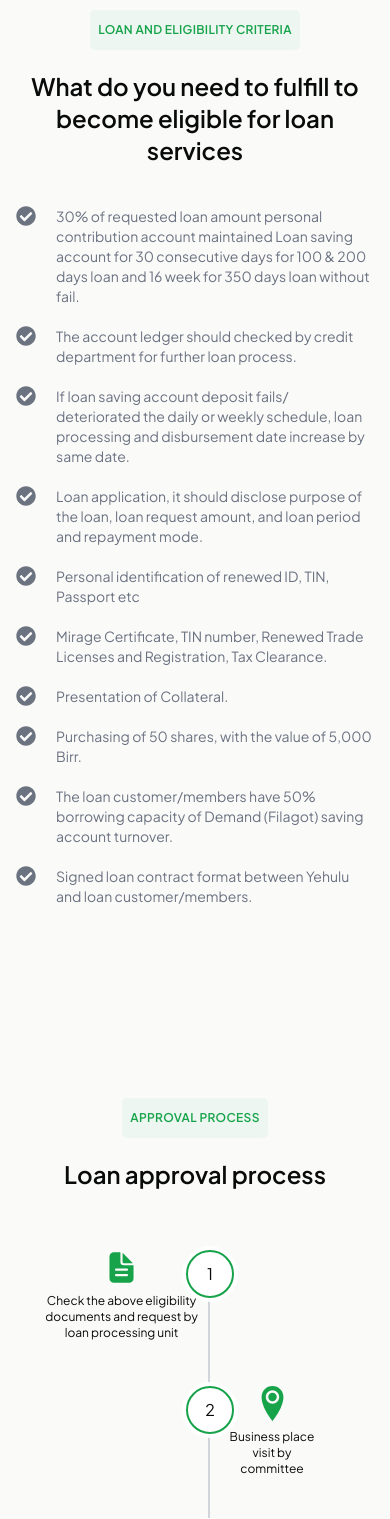
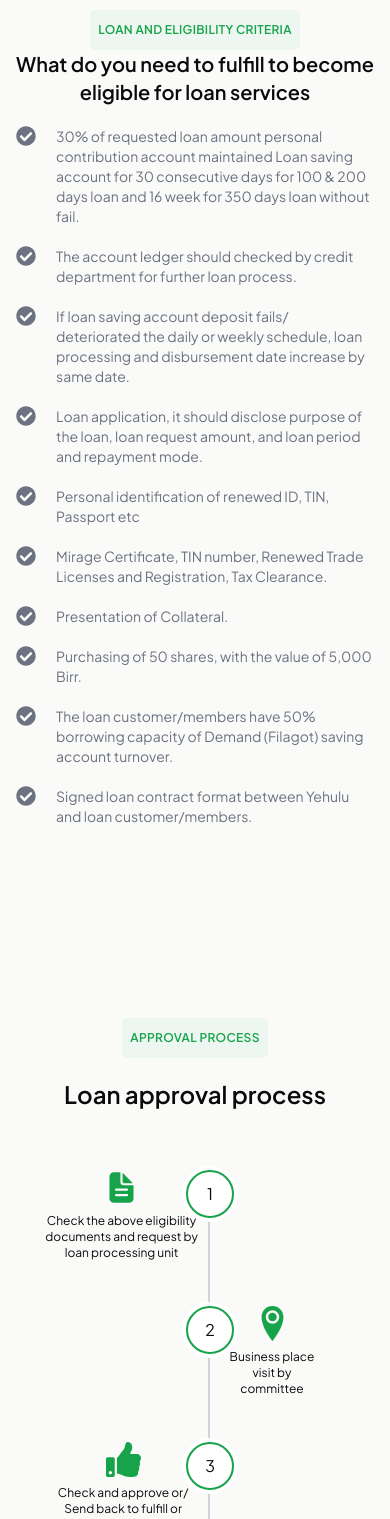
Before and after one commit to Upsurge-Tech/Project-Yehulusaccos-Frontend, a Next.js app: page /en/loan_eligibility in a window 390 px wide. Shown: the part 140-1659 px from the top of the page. Built offline with nearby package versions, Linux system fonts and the light colour scheme.

Commit message:
contact from nodemailer and loan animation.

```diff
--- /dev/null
+++ b/app/api/sendEmail/route.ts
@@ -0,0 +1,42 @@
+import { NextApiRequest, NextApiResponse } from 'next';
+
+import nodemailer from 'nodemailer';
+
+export default async function sendEmail(req: NextApiRequest, res: NextApiResponse){
+  if (req.method !== 'POST') {
+    return res.status(405).send({ message: 'Only POST requests allowed' });
+  }
+  const { fullname, email, phone, city, reason, message } = req.body;
+
+  const transporter = nodemailer.createTransport({
+    host: process.env.SMTP_HOST,
+    port: process.env.SMTP_PORT,
+    secure: true,
+    auth: {
+      user: process.env.EMAIL_USER,
+      pass: process.env.EMAIL_PASS,
+    },
+  } as any);
+
+  const confirmationMailOptions = {
+    from: process.env.EMAIL_USER,
+    to: email,
+    subject: 'Confirmation Email',
+    text: `Hello ${fullname},\n\nThank you for contacting us. We have received your message and will get back to you shortly.\n\nBest regards,\nYehulusaccos Team`,
+  };
+
+  const companyMailOptions = {
+    from: process.env.EMAIL_USER,
+    to: process.env.TO_EMAIL,
+    subject: 'New Contact Form Submission',
+    text: `New contact form submission:\n\nName: ${fullname}\nEmail: ${email}\nPhone: ${phone}\nCity: ${city}\nReason: ${reason}\nMessage: ${message}`,
+  };
+
+  try {
+    await transporter.sendMail(confirmationMailOptions);
+    await transporter.sendMail(companyMailOptions);
+    res.status(200).json({ status: 'success' });
+  } catch (error: any) {
+    res.status(500).json({ status: 'error', message: error.message });
+  }
+};
--- /dev/null
+++ b/components/animation/BarFillAnimation.tsx
@@ -0,0 +1,31 @@
+import React, { useEffect, useRef, useState } from 'react';
+import { motion, AnimatePresence } from 'framer-motion';
+
+const BarFillAnimation = ({ duration, onComplete }) => {
+  const [isCompleted, setIsCompleted] = useState(false);
+  const fillRef = useRef();
+
+  useEffect(() => {
+    const timer = setTimeout(() => {
+      setIsCompleted(true);
+      if (onComplete) onComplete();
+    }, duration * 1000);
+
+    return () => clearTimeout(timer);
+  }, [duration, onComplete]);
+
+  return (
+    <div className="relative h-full w-full">
+      <div className="absolute top-0 left-0 h-full w-2 bg-gray-300"></div>
+      <motion.div
+        ref={fillRef}
+        initial={{ height: 0 }}
+        animate={{ height: '100%' }}
+        transition={{ duration }}
+        className="absolute top-0 left-0 w-2 bg-green-500"
+      />
+    </div>
+  );
+};
+
+export default BarFillAnimation;
--- a/components/contact/ContactForm.tsx
+++ b/components/contact/ContactForm.tsx
@@ -4,6 +4,7 @@ import { useTranslations } from "next-intl";
 
 const ContactForm = () => {
   const tContactForm = useTranslations("ContactUs.ContactForm");
+  const ButtonText = tContactForm("Button");
 
   const [fullname, setFullname] = useState("");
   const [email, setEmail] = useState("");
@@ -14,53 +15,30 @@ const ContactForm = () => {
   const [loading, setLoading] = useState(false);
   const [status, setStatus] = useState("");
 
-  const ButtonText = tContactForm("Button");
-
-  const handleSubmit = async (e: { preventDefault: () => void }) => {
+  const handleSubmit = async (e: { preventDefault: () => void; }) => {
     e.preventDefault();
     setLoading(true);
-    try {
-      const response = await fetch("https://formspree.io/f/mwkggpqv", {
+
+    const response = await fetch('/api/sendEmail', {
       method: "POST",
       headers: {
         "Content-Type": "application/json",
       },
-        body: JSON.stringify({
-          fullname,
-          email,
-          phone,
-          city,
-          reason,
-          message,
-        }),
+      body: JSON.stringify({ fullname, email, phone, city, reason, message }),
     });
+
+    setLoading(false);
 
     if (response.ok) {
       setStatus("success");
-        setFullname("");
-        setEmail("");
-        setPhone("");
-        setCity("");
-        setReason("");
-        setMessage("");
     } else {
       setStatus("error");
-      }
-    } catch (error) {
-      console.error("Error sending message:", error);
-      setStatus("error");
-    } finally {
-      setLoading(false);
     }
   };
 
   return (
     <div className="w-full rounded-lg p-8">
-      <form
-        onSubmit={handleSubmit}
-        action="https://formspree.io/f/mwkggpqv"
-        method="POST"
-      >
+      <form onSubmit={handleSubmit}>
         <div className="mb-4 space-y-3">
           <label className="block text-gray-700">
             {tContactForm("FullName")}
--- a/components/loan_eligibility/EligibilityCriteria.tsx
+++ b/components/loan_eligibility/EligibilityCriteria.tsx
@@ -2,55 +2,74 @@ import React from "react";
 import Image from "next/image";
 import { FaCheckCircle } from "react-icons/fa";
 import { useTranslations } from "next-intl";
-
+import TitleFadeIn from "../animation/TitleFadeIn";
+import SlideFrom from "../animation/SlideFrom";
+import FadeIn from "../animation/FadeIn";
+import currlyarrow from "@/public/curlyarrow.svg";
 
 const EligibilityCriteria = () => {
   const tEligibility = useTranslations("Loan.EligibilityCriteria");
   const tEligibilityList = useTranslations("Loan.EligibilityCriteria.Criterias");
 
-  const criterias = ["Criteria1", "Criteria2", "Criteria3", "Criteria4", "Criteria5", "Criteria6", "Criteria7", "Criteria8", "Criteria9", "Criteria10"]
+  const criterias = ["Criteria1", "Criteria2", "Criteria3", "Criteria4", "Criteria5", "Criteria6", "Criteria7", "Criteria8", "Criteria9", "Criteria10"];
 
   return (
-    <div className=" flex flex-col max-w-xl gap-y-5 lg:gap-y-0">
-      <div className="hidden lg:flex absolute top-[500px] -left-4">
+    <div className="grid lg:grid-cols-4">
+      <div className="hidden lg:flex items-center" suppressHydrationWarning>
+        <SlideFrom className="" from="left" delay={1.3}>
           <Image
             src="/leftHandMoney.svg"
             alt="A hand with multiple 100 ETB bills"
             width={270}
             height={100}
           />
+        </SlideFrom>
       </div>
-      <div className="hidden lg:flex absolute top-[500px] right-1">
+      <div className="flex flex-col col-span-2 items-center">
+        <div className="bg-primarySoft lg:mb-10 self-center text-primary flex items-center justify-center text-xs font-semibold tracking-wide w-fit mx-auto  px-2 h-10 rounded-lg">
+          <TitleFadeIn
+            duration={1.5}
+            className="font-semibold"
+            title={tEligibility("Header")}
+          />
+        </div>
+        <h2 className="font-semibold text-center text-xl lg:text-4xl">
+          <TitleFadeIn
+            duration={1.5}
+            className="font-semibold"
+            title={tEligibility("Statement")}
+          />
+        </h2>
+        <div className="hidden lg:flex relative -rotate-45 bottom-[300px] left-[470px] " suppressHydrationWarning>
+          <Image
+            src={currlyarrow}
+            alt="curly green arrow"
+            width={150}
+            height={100}
+          />
+        </div>
+        <div className="flex flex-col gap-y-5 max-w-lg self-center mt-5 lg:mt-0">
+          {criterias.map((criteria, index) => (
+            <FadeIn key={criteria} delay={index * 0.2} className="">
+              <div className="flex  gap-x-5  text-gray-500">
+                <div>
+                  <FaCheckCircle size={20} />
+                </div>
+                <p className=" text-sm">{tEligibilityList(`${criteria}`)}</p>
+              </div>
+            </FadeIn>
+          ))}
+        </div>
+      </div>
+      <div className="hidden lg:flex items-center" suppressHydrationWarning>
+        <SlideFrom className="" from="right" delay={1.3}>
           <Image
             src="/rightHandMoney.svg"
             alt="A hand with multiple 200 ETB bills"
             width={270}
             height={100}
           />
-      </div>
-      <div className="bg-primarySoft lg:mb-10 self-center text-primary flex items-center justify-center text-xs font-semibold tracking-wide  px-2 h-10 rounded-lg">
-        {tEligibility("Header")}
-      </div>
-      <h2 className="font-semibold text-center text-2xl lg:text-4xl">
-        {tEligibility("Statement")}
-      </h2>
-      <div className="hidden lg:flex relative -rotate-45 bottom-[180px] left-[470px] ">
-        <Image
-          src="/curlyarrow.svg"
-          alt="curly green arrow"
-          width={80}
-          height={100}
-        />
-      </div>
-      <div className="flex flex-col gap-y-5 max-w-lg self-center mt-5 lg:mt-0">
-        {criterias.map((criteria) => (
-          <div key={criteria} className="flex  gap-x-5  text-gray-500">
-            <div>
-              <FaCheckCircle size={20} />
-            </div>
-            <p className=" text-sm">{tEligibilityList(`${criteria}`)}</p>
-          </div>
-        ))}
+        </SlideFrom>
       </div>
     </div>
   );
--- a/components/loan_eligibility/LoanApprovalProcess.tsx
+++ b/components/loan_eligibility/LoanApprovalProcess.tsx
@@ -3,6 +3,7 @@ import Image from "next/image";
 import Stepper from "./Stepper";
 
 import { useTranslations } from "next-intl";
+import TitleFadeIn from "../animation/TitleFadeIn";
 
 const LoanApprovalProcess = () => {
 
@@ -10,10 +11,18 @@ const LoanApprovalProcess = () => {
   return (
     <div className="flex flex-col max-w-xl gap-y-5 lg:gap-y-0">
       <div className="bg-primarySoft lg:mb-10 self-center text-primary flex items-center justify-center text-xs font-semibold tracking-wide  px-2 h-10 rounded-lg">
-        {tApproval("Header")}
+        <TitleFadeIn
+          duration={1.5}
+          className=""
+          title={tApproval("Header")}
+        />
       </div>
       <h2 className="font-semibold text-center text-2xl lg:text-4xl">
-        {tApproval("Statement")}
+      <TitleFadeIn
+          duration={1.5}
+          className=""
+          title={tApproval("Statement")}
+        />
       </h2>
       <div className="hidden lg:flex relative -rotate-45 bottom-[120px] left-[300px] ">
         <Image
--- a/components/loan_eligibility/LoanServices.tsx
+++ b/components/loan_eligibility/LoanServices.tsx
@@ -4,13 +4,13 @@ import { FaCheckCircle } from "react-icons/fa";
 import { GoDotFill } from "react-icons/go";
 import LoanSavingTable from "./LoanSavingTable";
 import { useTranslations } from "next-intl";
+import FadeIn from "../animation/FadeIn";
 
 
 const LoanServices = () => {
 
   const tLoanTypes = useTranslations("Loan.LoanTypes");
   const tLoanTypesList = useTranslations("Loan.LoanTypes.TypesOfLoans");
-
   const typeOfLoans = ["Type1", "Type2", "Type3", "Type4", "Type5", "Type6", "Type7", "Type8", "Type9", "Type10", "Type11"]
 
   return (
@@ -30,6 +30,7 @@ const LoanServices = () => {
         />
       </div>
       <div className="grid grid-cols-1 md:grid-cols-2 gap-y-7 lg:gap-x-36 w-full  ">
+        <FadeIn delay={1.3} className="">
           <div className="flex items-center gap-x-5 text-gray-500">
               <div>
                 <FaCheckCircle size={20} />
@@ -38,6 +39,8 @@ const LoanServices = () => {
                 {tLoanTypes("LoanSaving")}
               </p>
           </div>
+        </FadeIn>
+        <FadeIn delay={1.3} className="">
           <div className="flex items-center   gap-x-5 text-gray-500">
             <div>
               <FaCheckCircle size={20} />
@@ -46,6 +49,8 @@ const LoanServices = () => {
               {tLoanTypes("DailyIncome")}
             </p>
           </div>
+        </FadeIn>
+        <FadeIn delay={1.3} className="">
           <div className="flex flex-col text-gray-500 gap-y-5 ">
               <div className="flex items-center gap-x-5">
                 <div>
@@ -56,6 +61,8 @@ const LoanServices = () => {
                 </p>
               </div>
             </div>
+        </FadeIn>
+        <FadeIn delay={1.3} className="">
           <div className="flex gap-y-5 text-gray-500">
             <div className="flex gap-x-5 items-center">
               <div>
@@ -66,6 +73,8 @@ const LoanServices = () => {
               </p>
             </div>
           </div>
+        </FadeIn>
+        <FadeIn delay={1.3} className="">
           <div className="grid grid-cols-1 place-items-center lg:ml-10 lg:place-items-start lg:grid-cols-2  items-center w-full gap-y-4 gap-x-0 lg:gap-x-5 text-gray-500">
             {typeOfLoans.map((loan) => (
               <div className="flex items-center w-52 lg:w-auto" key={loan}>
@@ -76,10 +85,14 @@ const LoanServices = () => {
               </div>
             ))}
           </div>
+        </FadeIn>
+        <FadeIn delay={1.3} className="">
           <LoanSavingTable />
+        </FadeIn>
       </div>
     </div>
   );
 };
 
+
 export default LoanServices;
--- a/components/loan_eligibility/Stepper.tsx
+++ b/components/loan_eligibility/Stepper.tsx
@@ -4,6 +4,8 @@ import { FaMoneyBillTransfer } from "react-icons/fa6";
 import { ImLocation2 } from "react-icons/im";
 import { IoDocumentText } from "react-icons/io5";
 import { useTranslations } from "next-intl";
+import FadeIn from "../animation/FadeIn";
+import TitleFadeIn from "../animation/TitleFadeIn";
 
 const Stepper = () => {
 
@@ -21,12 +23,15 @@ const Stepper = () => {
             className="self-center text-primary font-medium leading-tight"
           />
           <p className="text-xs lg:text-sm self-end">
-            {tStepper("Step1")}
+            <TitleFadeIn
+              duration={1}
+              className=""
+              title={tStepper("Step1")} />
           </p>
         </div>
       </li>
       <li className="mb-10 ms-6 h-24">
-        <span className="absolute flex items-center justify-center w-12 h-12 rounded-full bg-white border-2 border-primary -start-6 ring-4 ring-white ">
+        <span className="absolute flex items-center justify-center w-12 h-12 rounded-full bg-white border-2 border-primary -start-6 ring-4 ring-white">
           2
         </span>
         <div className="relative flex flex-col gap-2  items-center max-w-[15rem] text-center right-20 lg:right-auto">
@@ -35,7 +40,11 @@ const Stepper = () => {
             className="font-medium leading-tight text-primary"
           />
           <p className="text-xs lg:text-sm max-w-24 lg:max-w-xs">
-            {tStepper("Step2")}
+            <TitleFadeIn
+              duration={1.1}
+              className=""
+              title={tStepper("Step2")}
+            />
           </p>
         </div>
       </li>
@@ -49,7 +58,11 @@ const Stepper = () => {
             className="self-center text-primary font-medium leading-tight"
           />
           <p className="text-xs lg:text-sm self-end">
-            {tStepper("Step3")}
+          <TitleFadeIn
+              duration={1.2}
+              className=""
+              title={tStepper("Step3")}
+            />
           </p>
         </div>
       </li>
@@ -62,7 +75,12 @@ const Stepper = () => {
             size={35}
             className="font-medium leading-tight text-primary"
           />
-          <p className="text-xs lg:text-sm">{tStepper("Step4")}</p>
+          <p className="text-xs lg:text-sm">
+            <TitleFadeIn
+              duration={1.3}
+              className=""
+              title={tStepper("Step4")}/>
+          </p>
         </div>
       </li>
     </ol>
--- /dev/null
+++ b/components/loan_eligibility/hold.tsx
@@ -0,0 +1,76 @@
+import React from "react";
+import Image from "next/image";
+import { FaCheckCircle } from "react-icons/fa";
+import { useTranslations } from "next-intl";
+import TitleFadeIn from "../animation/TitleFadeIn";
+import SlideFrom from "../animation/SlideFrom";
+import FadeIn from "../animation/FadeIn";
+import currlyarrow from "@/public/curlyarrow.svg";
+
+const EligibilityCriteria = () => {
+  const tEligibility = useTranslations("Loan.EligibilityCriteria");
+  const tEligibilityList = useTranslations("Loan.EligibilityCriteria.Criterias");
+
+  const criterias = ["Criteria1", "Criteria2", "Criteria3", "Criteria4", "Criteria5", "Criteria6", "Criteria7", "Criteria8", "Criteria9", "Criteria10"]
+
+  return (
+    <div className=" flex flex-col max-w-xl gap-y-5 lg:gap-y-0">
+      <div className="hidden lg:flex absolute top-[500px] -left-4 border border-black">
+        <SlideFrom className="" from="left">
+          <Image
+            src="/leftHandMoney.svg"
+            alt="A hand with multiple 100 ETB bills"
+            width={270}
+            height={100}
+          />
+        </SlideFrom>
+      </div>
+      <div className="hidden lg:flex absolute top-[500px] right-1 border border-black">
+        <SlideFrom className="" from="right">
+          <Image
+            src="/rightHandMoney.svg"
+            alt="A hand with multiple 200 ETB bills"
+            width={270}
+            height={100}
+          />
+        </SlideFrom>
+      </div>
+      <div className="bg-primarySoft lg:mb-10 self-center text-primary flex items-center justify-center text-xs font-semibold tracking-wide  px-2 h-10 rounded-lg">
+        <TitleFadeIn
+          duration={1.5}
+          className="font-semibold"
+          title={tEligibility("Header")}
+        />
+      </div>
+      <h2 className="font-semibold text-center text-2xl lg:text-4xl">
+        <TitleFadeIn
+          duration={1.5}
+          className="font-semibold"
+          title={tEligibility("Statement")}
+        />
+      </h2>
+      <div className="hidden lg:flex relative -rotate-45 bottom-[180px] left-[470px] ">
+        <Image
+              src={currlyarrow}
+              alt="curly green arrow"
+              width={150}
+              height={100}
+            />
+      </div>
+      <div className="flex flex-col gap-y-5 max-w-lg self-center mt-5 lg:mt-0">
+        {criterias.map((criteria, index) => (
+          <FadeIn key={criteria} delay={index * 0.2} className="" >
+            <div className="flex  gap-x-5  text-gray-500">
+            <div>
+              <FaCheckCircle size={20} />
+            </div>
+            <p className=" text-sm">{tEligibilityList(`${criteria}`)}</p>
+          </div>
+          </FadeIn>
+        ))}
+      </div>
+    </div>
+  );
+};
+
+export default EligibilityCriteria;
--- a/package.json
+++ b/package.json
@@ -33,6 +33,7 @@
     "next": "14.2.3",
     "next-auth": "^4.24.7",
     "next-intl": "^3.15.0",
+    "nodemailer": "^6.9.13",
     "prettier": "^3.3.1",
     "react": "^18.3.1",
     "react-dom": "^18.3.1",
@@ -45,6 +46,7 @@
   "devDependencies": {
     "@types/dateformat": "^5.0.2",
     "@types/node": "^20.14.2",
+    "@types/nodemailer": "^6.4.15",
     "@types/react": "^18.3.3",
     "@types/react-dom": "^18.3.0",
     "drizzle-kit": "^0.22.6",
```
Also changed, not shown: components/home/OurBelieve.tsx (+0 -10 lines), components/services/StepsLi.tsx (line endings or trailing spaces), 1 other file (tests, documents, lock files or other folders). Lines whose indentation alone changed are shown as unchanged.
